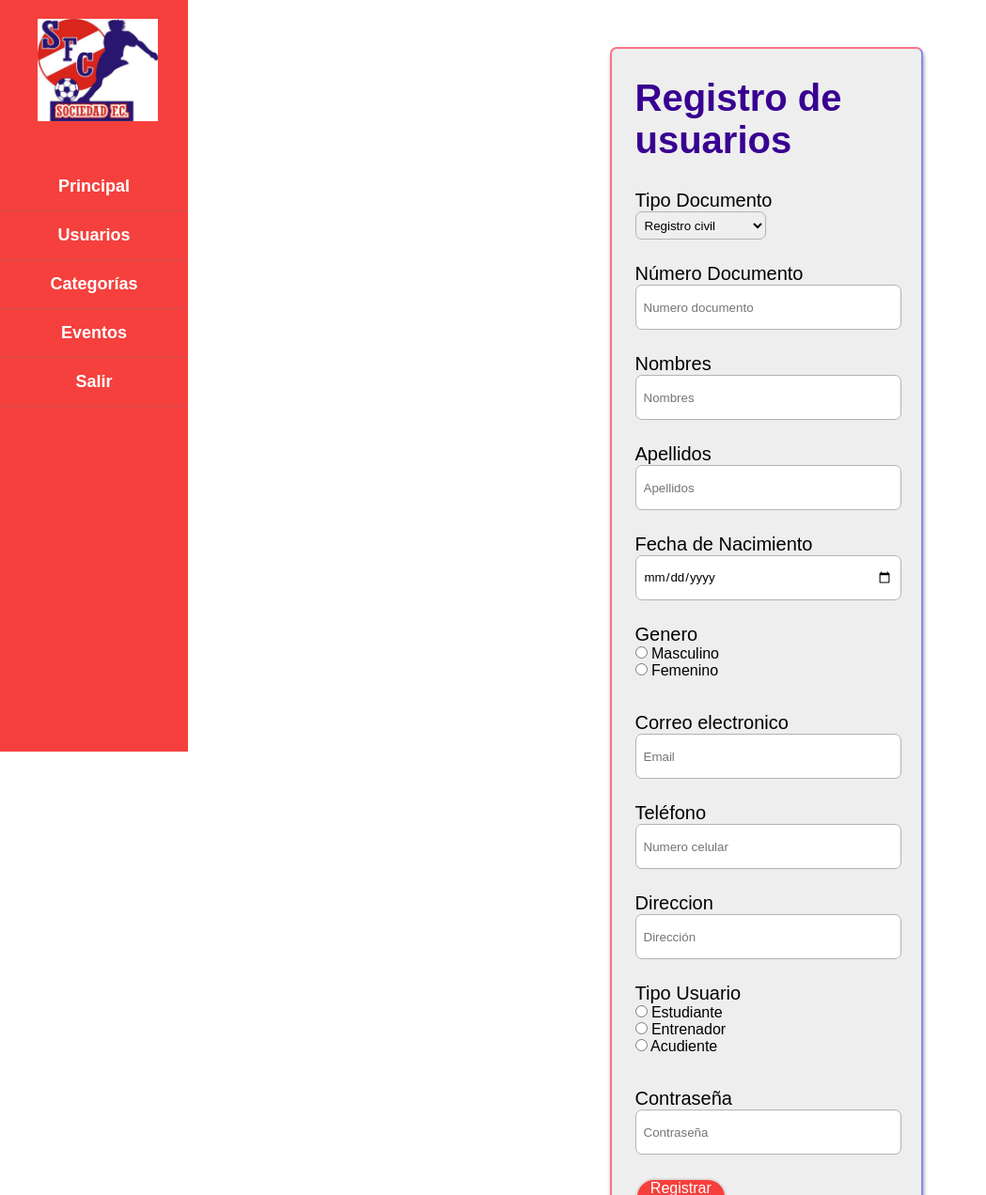
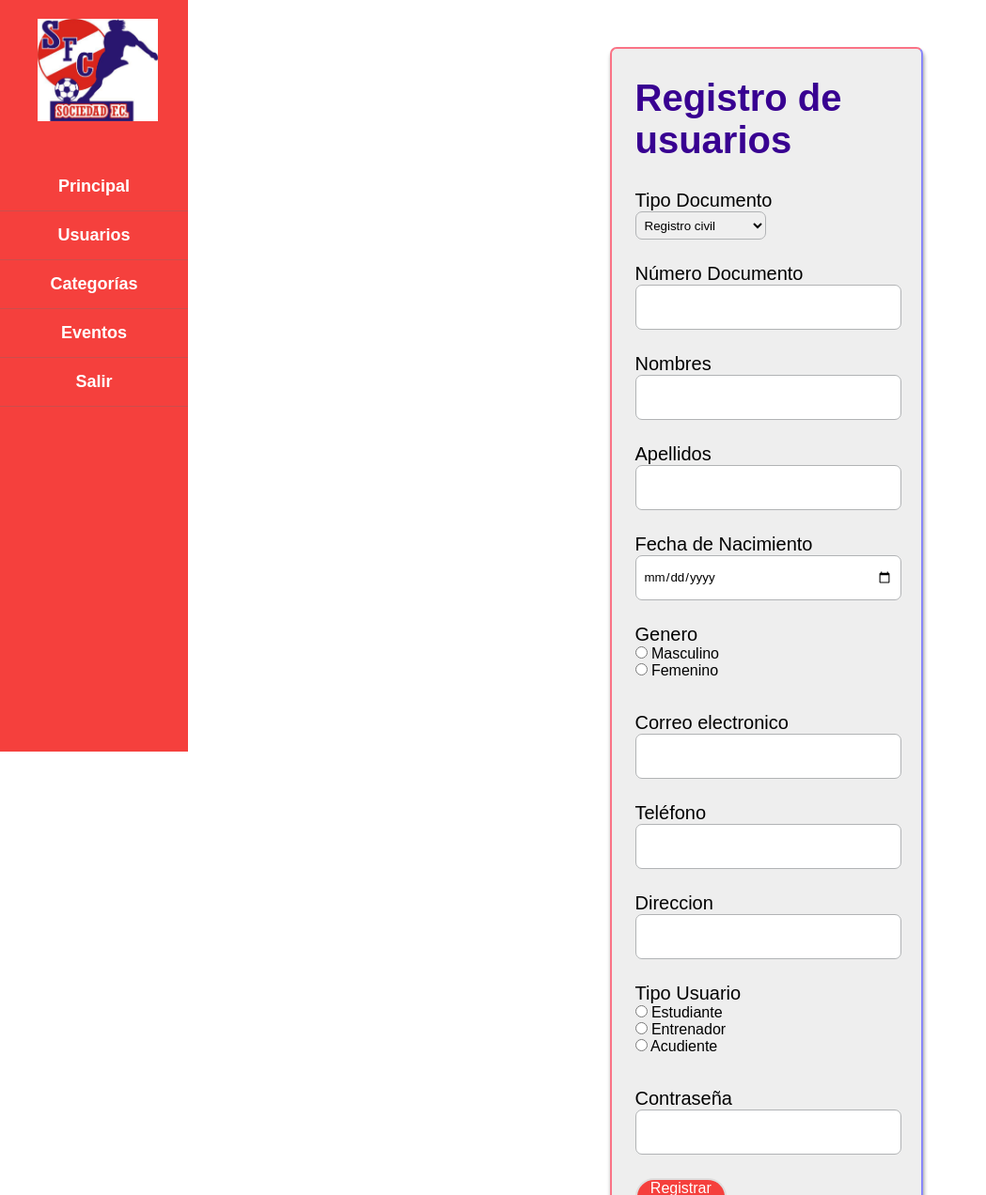
Before and after one commit to Matheo-ar/project, a Flask app: page /registro in a window 1280 px wide. Shown: the top 1272 px of the page at 94% size, without its empty margins (0-1049 px from the left). Run offline with Flask 2, Linux system fonts and the light colour scheme; the visitor is signed in with stand-in values (Sample User, id 1); some libraries are stand-ins or nearby versions.

Commit message:
Placeholder eliminados

```diff
--- a/templates/Registro.html
+++ b/templates/Registro.html
@@ -33,21 +33,21 @@
           </div>
           <div class="formGroupSignUp">
             {{ form.Documento.label }}
-            <input type="text" id="Documento" name="Documento" class="formInputSignUp" placeholder="Numero documento">
+            <input type="text" id="Documento" name="Documento" class="formInputSignUp" >
             {% for error in form.Documento.errors %}
                 <span style="color: red;">{{ error }}</span>
               {% endfor %}
           </div>
           <div class="formGroupSignUp">
             {{ form.Nombres.label }}
-            <input type="text" id="Nombres" name="Nombres" class="formInputSignUp" placeholder="Nombres">
+            <input type="text" id="Nombres" name="Nombres" class="formInputSignUp" >
             {% for error in form.Nombres.errors %}
                 <span style="color: red;">{{ error }}</span>
               {% endfor %}
           </div>
           <div class="formGroupSignUp">
             {{ form.Apellidos.label }}
-            <input type="text" id="Apellidos" name="Apellidos"class="formInputSignUp" placeholder="Apellidos">
+            <input type="text" id="Apellidos" name="Apellidos"class="formInputSignUp" >
             {% for error in form.Apellidos.errors %}
                 <span style="color: red;">{{ error }}</span>
               {% endfor %}
@@ -71,21 +71,21 @@
           </div>
           <div class="formGroupSignUp">
             {{ form.Email.label }}
-            <input type="email" id="Email" name="Email" class="formInputSignUp" placeholder="Email">
+            <input type="email" id="Email" name="Email" class="formInputSignUp" >
             {% for error in form.Email.errors %}
                 <span style="color: red;">{{ error }}</span>
               {% endfor %}
           </div>
           <div class="formGroupSignUp">
             {{ form.Telefono.label }}
-            <input type="text" id="Telefono" name="Telefono" class="formInputSignUp" placeholder="Numero celular">
+            <input type="text" id="Telefono" name="Telefono" class="formInputSignUp" >
             {% for error in form.Telefono.errors %}
                 <span style="color: red;">{{ error }}</span>
               {% endfor %}
           </div>
           <div class="formGroupSignUp">
             {{ form.Direccion.label }}
-            <input type="text" id="Direccion" name="Direccion" class="formInputSignUp" placeholder="Dirección">
+            <input type="text" id="Direccion" name="Direccion" class="formInputSignUp" >
             {% for error in form.Direccion.errors %}
                 <span style="color: red;">{{ error }}</span>
               {% endfor %}
@@ -103,7 +103,7 @@
           </div>
           <div class="formGroupSignUp">
             {{ form.Contraseña.label }}
-            <input type="password" id="Contraseña" name="Contraseña" class="formInputSignUp" placeholder="Contraseña">
+            <input type="password" id="Contraseña" name="Contraseña" class="formInputSignUp" >
             {% for error in form.Contraseña.errors %}
                 <span style="color: red;">{{ error }}</span>
               {% endfor %}
```
